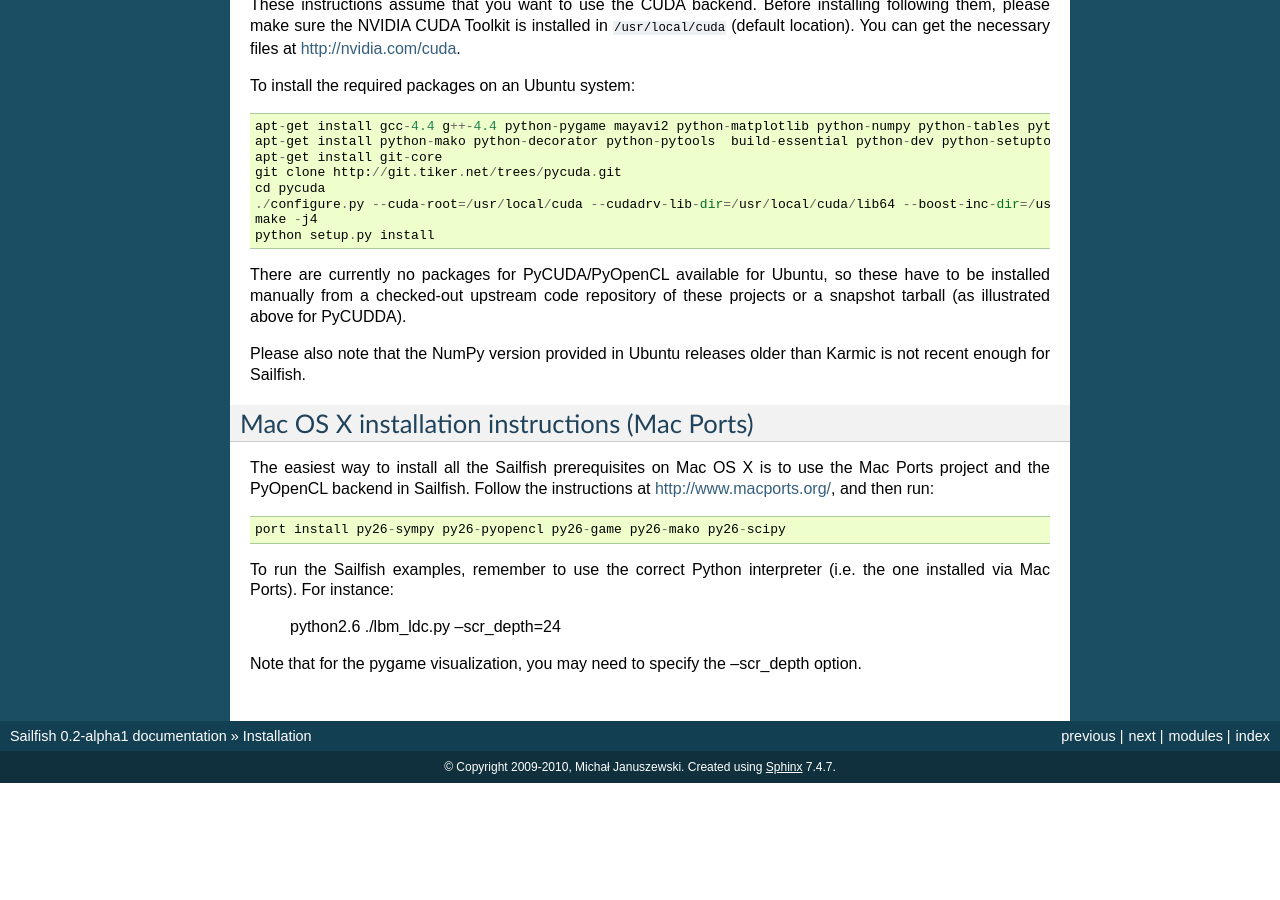
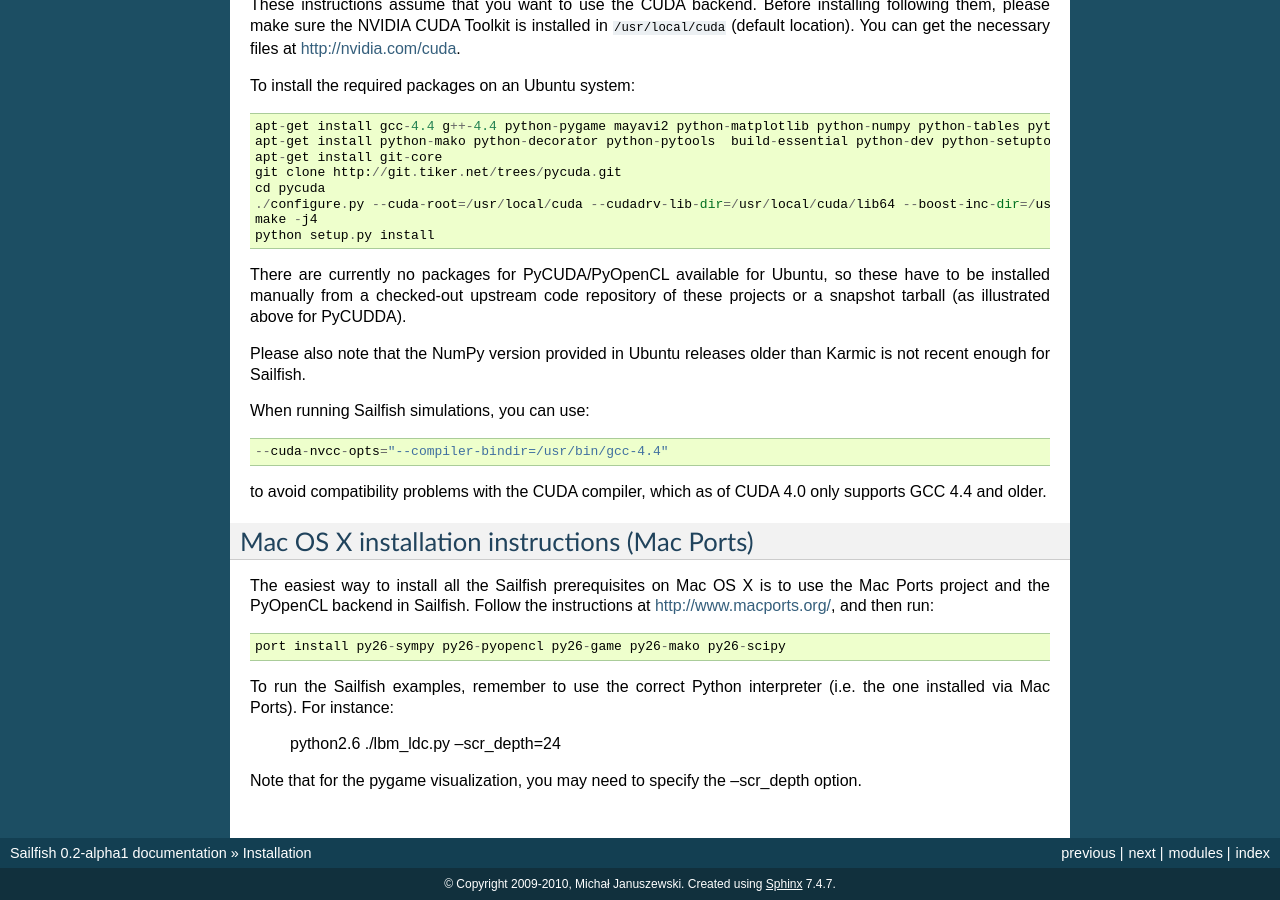
Before and after one commit to sailfish-team/sailfish, a Sphinx documentation site: the page built from doc/installation.rst, in a window 1280 px wide and 900 px high, scrolled down 1289 px. Built offline with Sphinx 7.4.7, drawn with Linux system fonts in a browser that asks for light colours; formulas are drawn with MathJax 3; before the commit the page ends 2072 px from its top, so only the background shows below that.

Commit message:
Add the compiler-bindir trick to Ubuntu instructions.

```diff
--- a/doc/installation.rst
+++ b/doc/installation.rst
@@ -87,6 +87,12 @@
 Please also note that the NumPy version provided in Ubuntu releases older than Karmic is not
 recent enough for Sailfish.
 
+When running Sailfish simulations, you can use::
+
+  --cuda-nvcc-opts="--compiler-bindir=/usr/bin/gcc-4.4"
+
+to avoid compatibility problems with the CUDA compiler, which as of CUDA 4.0 only supports GCC 4.4 and older.
+
 
 Mac OS X installation instructions (Mac Ports)
 ----------------------------------------------
```
